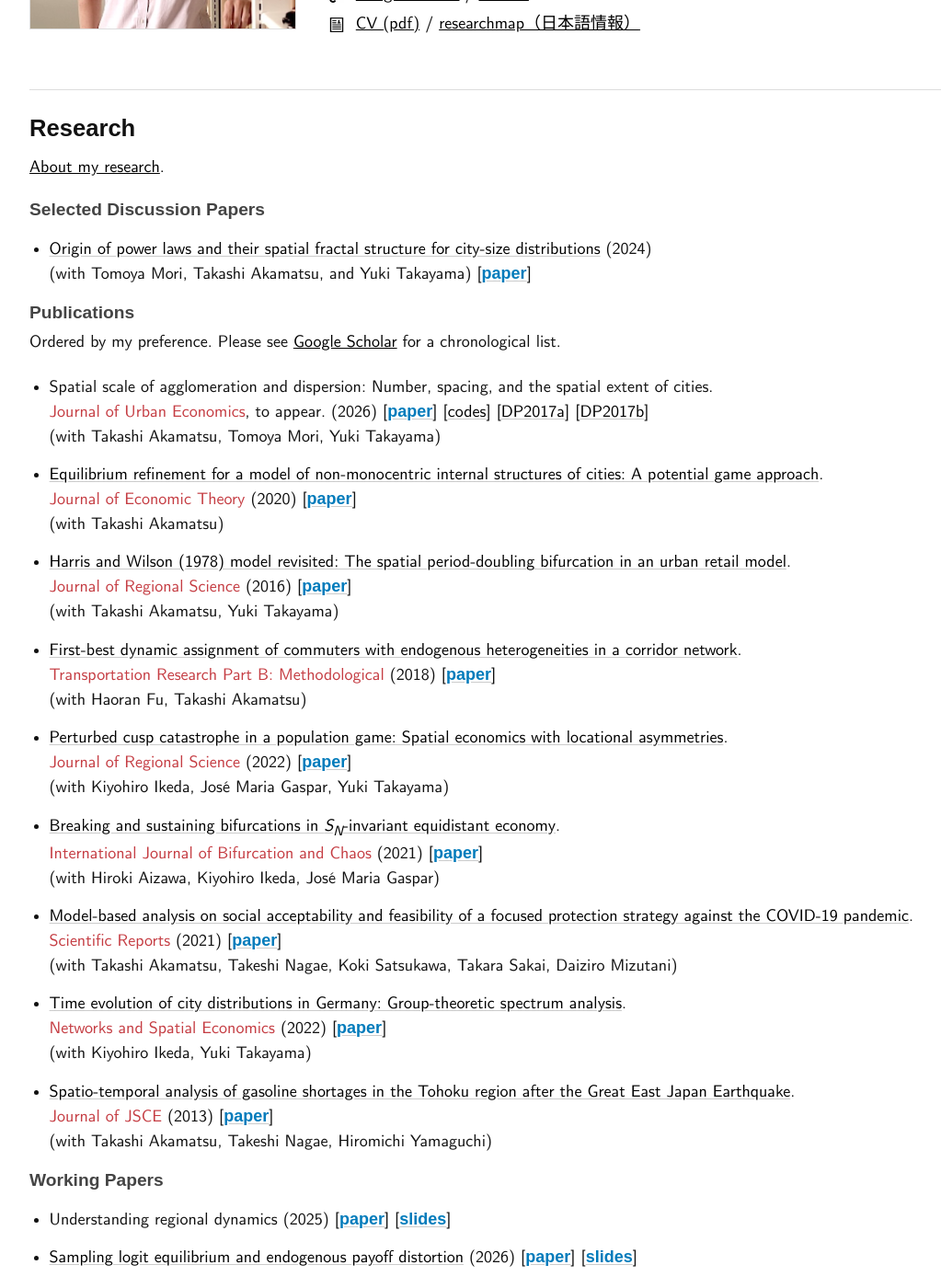
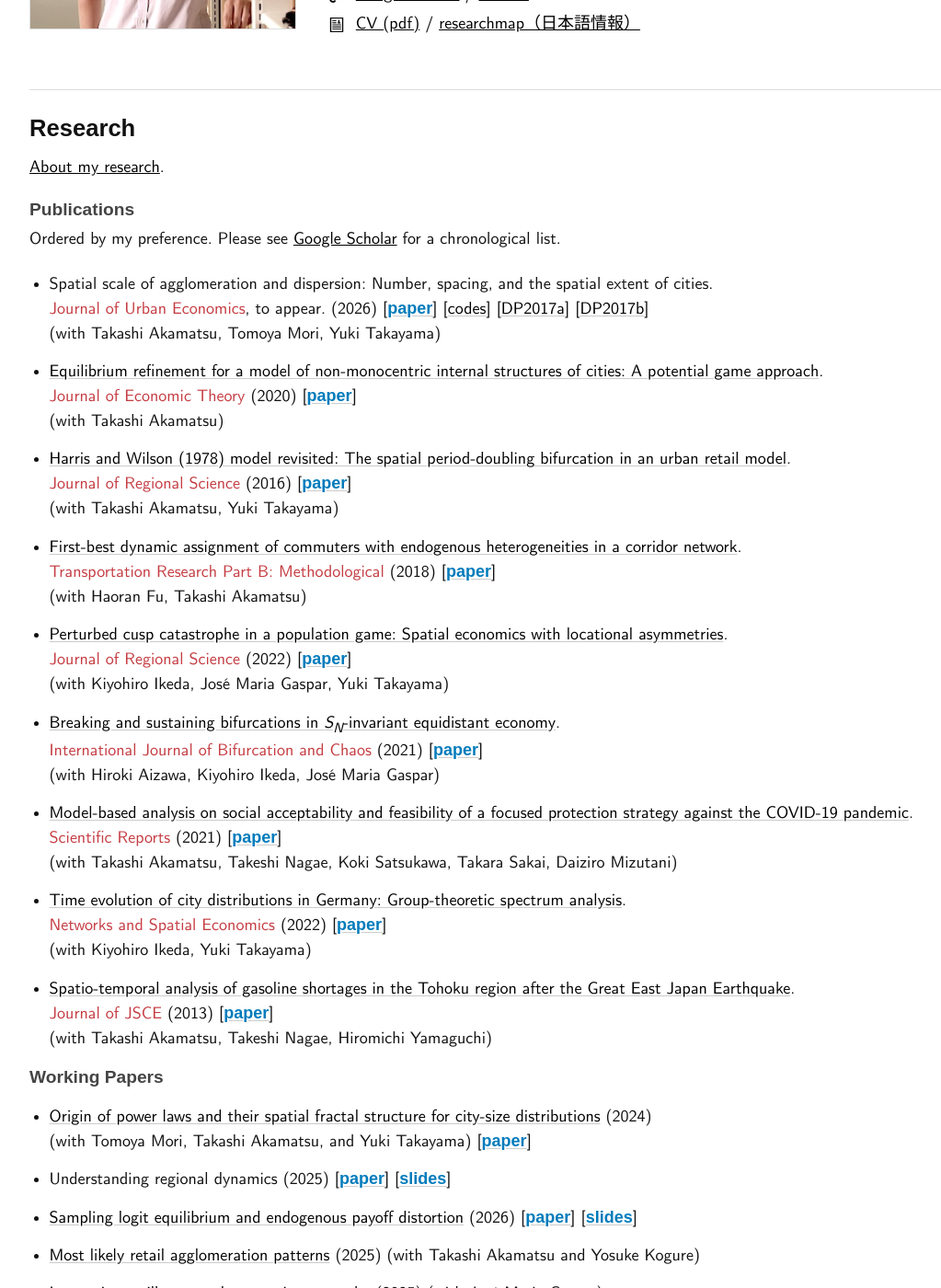
Before and after one commit to mino-osawa/mino-osawa.github.io, a Jekyll site: the page built from index.markdown, in a window 1280 px wide and 1400 px high, scrolled down 405 px. Shown: the whole window at 92% size, without its empty margins (8-1031 px from the left). Built offline with Jekyll 4.4.1, drawn with Linux system fonts in a browser that asks for light colours; some web fonts are replaced.

Commit message:
various fixes

```diff
--- a/index.markdown
+++ b/index.markdown
@@ -10,12 +10,6 @@ title: M.Osawa's Website
 <h2>Research</h2>
 
 <a href="/summary/">About my research</a>.
-
-<h3>Selected Discussion Papers</h3>
-
-<ul class="ref-list">
-    <li><a href="https://arxiv.org/abs/2207.05346">Origin of power laws and their spatial fractal structure for city-size distributions</a> (2024)<br> (with Tomoya Mori, Takashi Akamatsu, and Yuki Takayama)  [<a href="https://arxiv.org/pdf/2207.05346">paper</a>]</li>
-</ul>
 
 <h3>Publications</h3>
 
@@ -36,6 +30,7 @@ Ordered by my preference. Please see <a href="https://scholar.google.co.jp/citat
 <h3>Working Papers</h3>
 
 <ul class="ref-list">
+    <li><a href="https://arxiv.org/abs/2207.05346">Origin of power laws and their spatial fractal structure for city-size distributions</a> (2024)<br> (with Tomoya Mori, Takashi Akamatsu, and Yuki Takayama)  [<a href="https://arxiv.org/pdf/2207.05346">paper</a>]</li>
     <li>Understanding regional dynamics (2025) [<a href="notes/draft/RD.pdf">paper</a>] [<a href="notes/draft/RD_slides.pdf">slides</a>]</li>
     <li><a href="https://arxiv.org/abs/2603.09539">Sampling logit equilibrium and endogenous payoff distortion</a> (2026) [<a href="notes/draft/SLD.pdf">paper</a>] [<a href="notes/draft/SLD_slides.pdf">slides</a>]</li>
     <li><a href="https://arxiv.org/abs/2011.06778">Most likely retail agglomeration patterns</a> (2025) (with Takashi Akamatsu and Yosuke Kogure)</li>
```
Also changed, not shown: assets/img/journals/ijbc.jpg (added), assets/img/journals/jet.jpg (added), assets/img/journals/jrs.jpg (added), assets/img/journals/jue.jpg (added), assets/img/journals/nets.jpg (added), assets/img/journals/tr-b.jpg (added).
